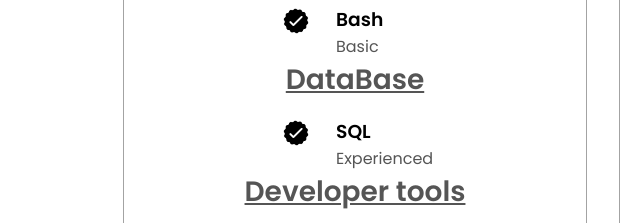
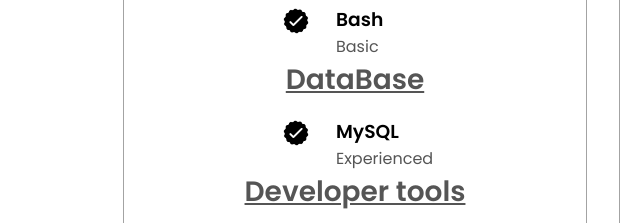
Before and after one commit to Sriram2828/SriramBalamurugan.dev, a plain HTML site: page index.html in a window 1280 px wide. Shown: the part 2817-3040 px from the top of the page, 37-677 px from the left. Drawn offline with nearby package versions, Linux system fonts and the light colour scheme.

Commit message:
corrected a mistake

```diff
--- a/index.html
+++ b/index.html
@@ -275,7 +275,7 @@
                   class="icon"
                 />
                 <div>
-                  <h3>SQL</h3>
+                  <h3>MySQL</h3>
                   <p>Experienced</p>
                 </div>
               </article>
```
